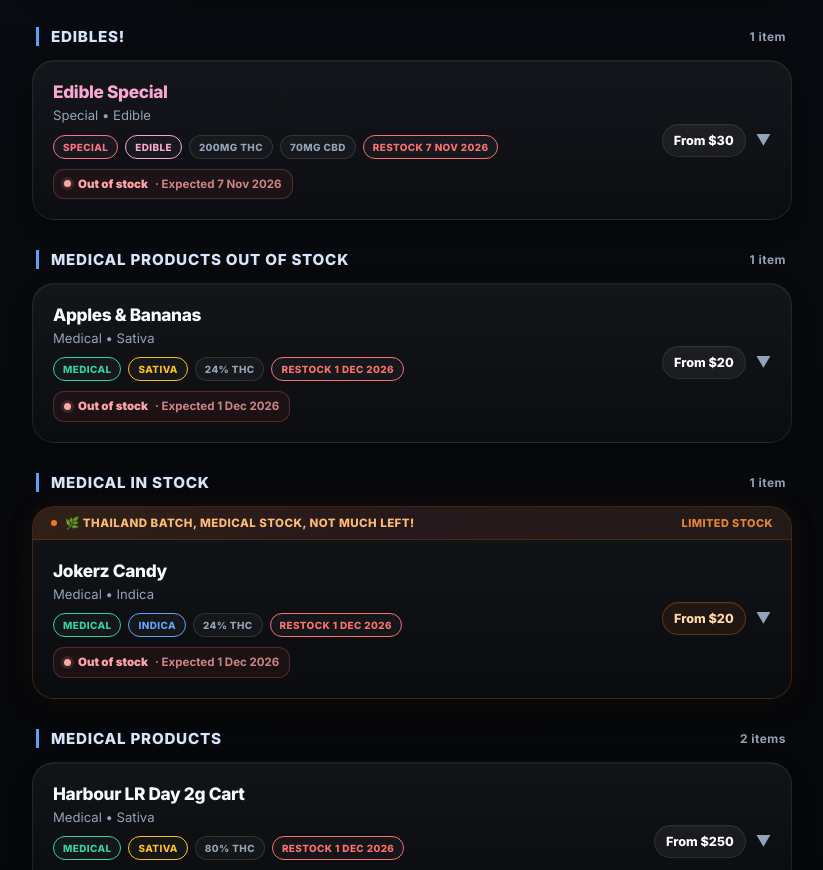
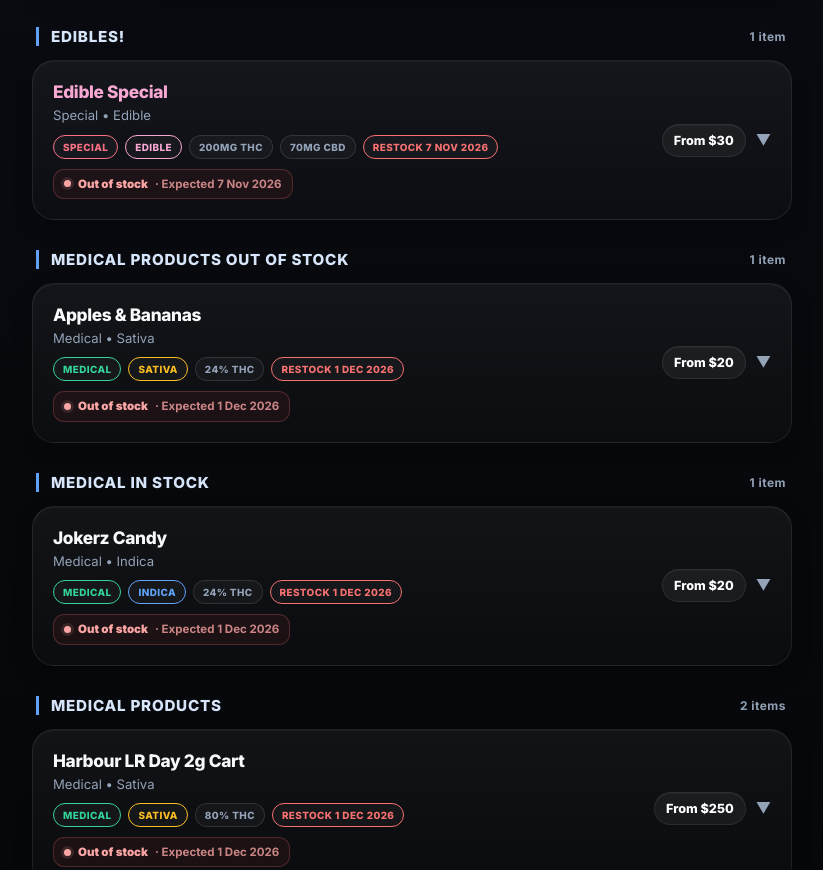
Before and after one commit to ganjagorilla/roleplay, a plain HTML site: page products.html in a window 1280 px wide. Shown: the part 726-1596 px from the top of the page, without its empty margins (228-1051 px from the left). Drawn offline with Linux system fonts and the light colour scheme.

Commit message:
Update products.html

```diff
--- a/products.html
+++ b/products.html
@@ -839,7 +839,7 @@
                 flare: "medical",
                 potency: 24,
                 inStock: false,
-                limitedStock: true,
+                limitedStock: false,
                 restockDate: "2026-12-01",
 
                 urgencyBar:  { icon: "🌿", text: "Thailand batch, Medical stock, not much left!" },
```
